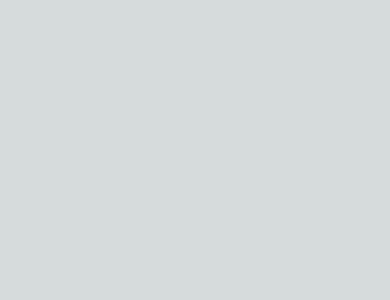
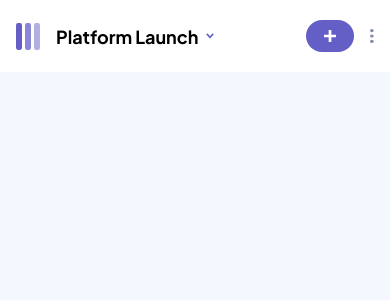
Before and after one commit to 12Ricky0/kanban-task-mgt, a Next.js app: page / in a window 390 px wide. Shown: the top 300 px of the page. Built offline with nearby package versions, Linux system fonts and the light colour scheme.

Commit message:
header completed

```diff
--- a/app/globals.css
+++ b/app/globals.css
@@ -2,32 +2,10 @@
 @tailwind components;
 @tailwind utilities;
 
-:root {
-  --foreground-rgb: 0, 0, 0;
-  --background-start-rgb: 214, 219, 220;
-  --background-end-rgb: 255, 255, 255;
+*,
+*::after,
+*::before {
+  box-sizing: border-box;
+  /* margin: 0;
+  padding: 0; */
 }
-
-@media (prefers-color-scheme: dark) {
-  :root {
-    --foreground-rgb: 255, 255, 255;
-    --background-start-rgb: 0, 0, 0;
-    --background-end-rgb: 0, 0, 0;
-  }
-}
-
-body {
-  color: rgb(var(--foreground-rgb));
-  background: linear-gradient(
-      to bottom,
-      transparent,
-      rgb(var(--background-end-rgb))
-    )
-    rgb(var(--background-start-rgb));
-}
-
-@layer utilities {
-  .text-balance {
-    text-wrap: balance;
-  }
-}
--- a/app/layout.tsx
+++ b/app/layout.tsx
@@ -16,7 +16,11 @@ export default function RootLayout({
 }>) {
   return (
     <html lang="en">
-      <body className={`${jarkarta.className} antialiased`}>{children}</body>
+      <body
+        className={`${jarkarta.className} bg-tetiary-white-space antialiased`}
+      >
+        {children}
+      </body>
     </html>
   );
 }
--- a/app/page.tsx
+++ b/app/page.tsx
@@ -1,5 +1,10 @@
 import Image from "next/image";
+import Header from "@/components/header";
 
 export default function Home() {
-  return <main className=""></main>;
+  return (
+    <main className="">
+      <Header />
+    </main>
+  );
 }
--- /dev/null
+++ b/components/header.tsx
@@ -0,0 +1,62 @@
+import Image from "next/image";
+
+export default function Header() {
+  return (
+    <header className="bg-white md:border-b flex py-[20px] md:py-0 justify-between items-center">
+      <div className="inline-flex ml-4 md:ml-6 gap-4 md:gap-6">
+        <Image
+          src="/assets/logo-mobile.svg"
+          alt="Logo"
+          width={24}
+          height={25}
+          className="block md:hidden"
+        />
+
+        <div className="hidden md:inline-flex items-center">
+          <Image
+            src="/assets/logo-dark.svg"
+            alt="Logo"
+            width={24}
+            height={25}
+            className="w-auto h-auto pr-6"
+          />
+          <div className="border-r hidden md:block h-[80px]" />
+        </div>
+
+        <div className="inline-flex gap-2 items-center">
+          <h1 className="text-[18px] md:text-[20px] leading-normal font-bold">
+            Platform Launch
+          </h1>
+          <Image
+            src="/assets/icon-chevron-down.svg"
+            alt="arrow-down"
+            width={8}
+            height={4}
+            className="inline-block md:hidden"
+          />
+        </div>
+      </div>
+      <div className="inline-flex items-center mr-4 md:mr-6 gap-4 md:gap-6">
+        <div className="bg-primary-violet w-12 h-8 md:h-auto md:w-auto md:py-[15px] md:px-6 rounded-3xl flex items-center justify-center">
+          <Image
+            src="/assets/icon-add-task-mobile.svg"
+            alt="add-task"
+            width={12}
+            height={12}
+            className="inline-block md:hidden"
+          />
+          <span className="text-white hidden md:block text-[15px] font-semibold">
+            + Add New Task
+          </span>
+        </div>
+        <Image
+          src="/assets/icon-vertical-ellipsis.svg"
+          alt="vertical-ellipsis"
+          width={3.69}
+          height={16}
+          className=""
+        />
+      </div>
+    </header>
+  );
+}
```
